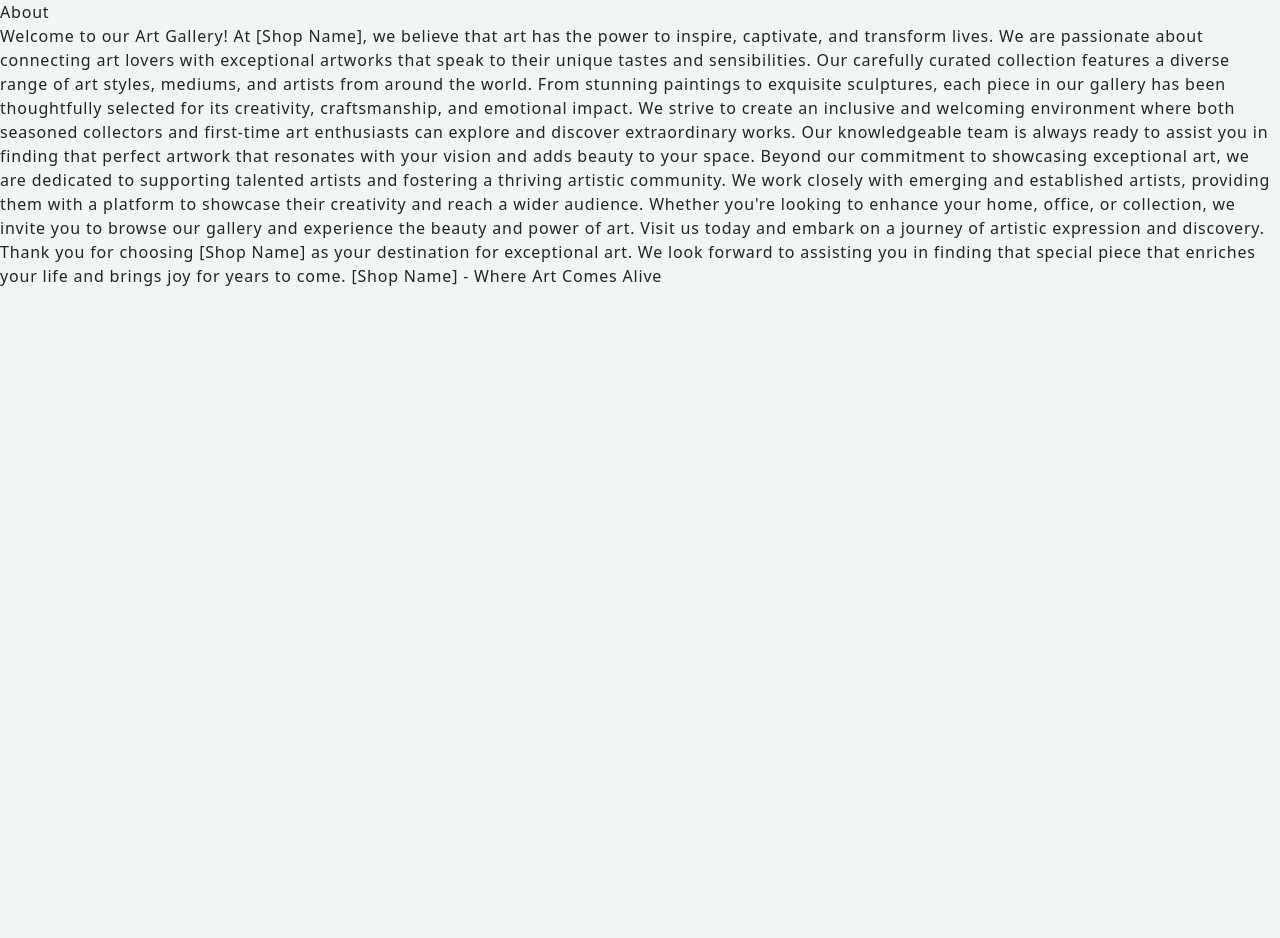
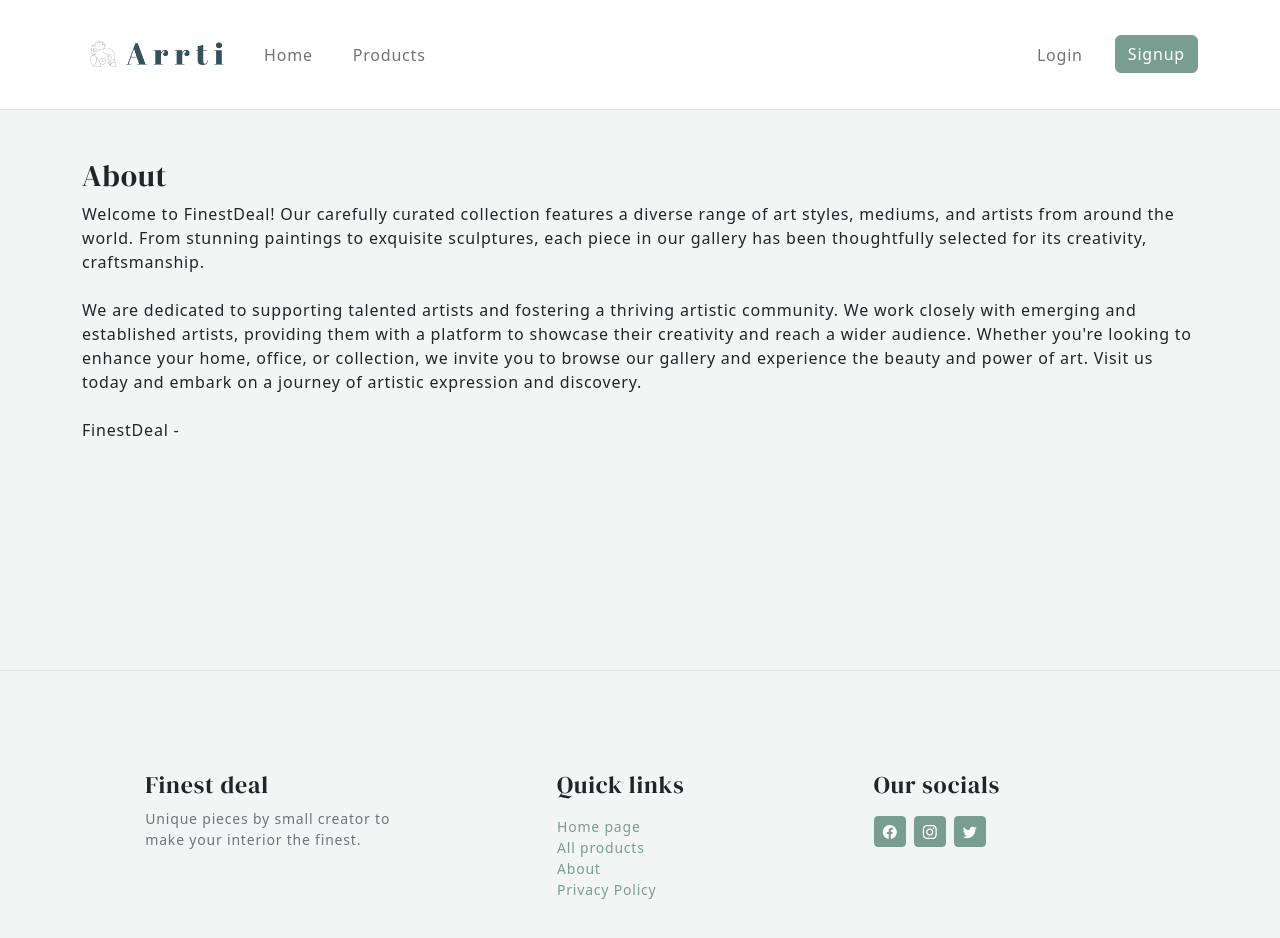
Before and after one commit to 89hars/projectm3-frontend, a React (Vite) app: page /about in a window 1280 px wide. Shown: the top 938 px of the page. Before the commit the page ends 800 px from the top, so only its background shows below. Built offline with nearby package versions, Linux system fonts and the light colour scheme.

Commit message:
other pages styled, email box added

```diff
--- a/src/pages/AboutPage.jsx
+++ b/src/pages/AboutPage.jsx
@@ -1,37 +1,40 @@
 import React from "react";
 import "bootstrap";
+import Layouts from "../components/Layouts";
 
 function AboutPage() {
   return (
-
+    <Layouts>
+    <div className="container py-5">
+        <div className="row">
+          <div className="col-md-12"></div>
     <div>
-      About
+      <h1>About</h1>
       <p>
-        Welcome to our Art Gallery! At [Shop Name], we believe that art has the
-        power to inspire, captivate, and transform lives. We are passionate
-        about connecting art lovers with exceptional artworks that speak to
-        their unique tastes and sensibilities. Our carefully curated collection
+        Welcome to FinestDeal! Our carefully curated collection
         features a diverse range of art styles, mediums, and artists from around
         the world. From stunning paintings to exquisite sculptures, each piece
         in our gallery has been thoughtfully selected for its creativity,
-        craftsmanship, and emotional impact. We strive to create an inclusive
-        and welcoming environment where both seasoned collectors and first-time
-        art enthusiasts can explore and discover extraordinary works. Our
-        knowledgeable team is always ready to assist you in finding that perfect
-        artwork that resonates with your vision and adds beauty to your space.
-        Beyond our commitment to showcasing exceptional art, we are dedicated to
+        craftsmanship.
+        <br></br>
+        <br></br>
+
+        We are dedicated to
         supporting talented artists and fostering a thriving artistic community.
         We work closely with emerging and established artists, providing them
         with a platform to showcase their creativity and reach a wider audience.
         Whether you're looking to enhance your home, office, or collection, we
         invite you to browse our gallery and experience the beauty and power of
         art. Visit us today and embark on a journey of artistic expression and
-        discovery. Thank you for choosing [Shop Name] as your destination for
-        exceptional art. We look forward to assisting you in finding that
-        special piece that enriches your life and brings joy for years to come.
-        [Shop Name] - Where Art Comes Alive
+        discovery.
+        <br></br>
+        <br></br>
+        FinestDeal -
       </p>
     </div>
+    </div>
+    </div>
+    </Layouts>
 
   );
 }
--- a/src/pages/ContactPage.jsx
+++ b/src/pages/ContactPage.jsx
@@ -1,19 +1,43 @@
 import React from "react";
-import "bootstrap";
+import Layouts from "../components/Layouts";
 
 function ContactPage() {
   return (
-    <div>
-      Contact
-      <div>
-        <p> FakeStreet 3210 </p>
-        <p> 14693 Berlin </p>
-        <p> Open Monday until Friday </p>
-        <p> From 11.00 until 18.00 hrs </p>
-        <p> +49 (0)34 3167776 </p>
-        <p> fakeinfo@gmail.com </p>
+    <Layouts>
+      <div className="container py-5">
+        <div className="row">
+          <div className="col-md-6">
+            <h1>Contact</h1>
+            <div>
+              <p>FakeStreet 3210</p>
+              <p>14693 Berlin</p>
+              <p>Open Monday until Friday</p>
+              <p>From 11.00 until 18.00 hrs</p>
+              <p>+49 (0)34 3167776</p>
+              <p>fakeinfo@gmail.com</p>
+            </div>
+          </div>
+          <div className="col-md-6">
+            <h2>Send us a message</h2>
+            <form>
+              <div className="mb-3">
+                <label htmlFor="name" className="form-label">Your Name</label>
+                <input type="text" className="form-control" id="name" />
+              </div>
+              <div className="mb-3">
+                <label htmlFor="email" className="form-label">Your Email</label>
+                <input type="email" className="form-control" id="email" />
+              </div>
+              <div className="mb-3">
+                <label htmlFor="message" className="form-label">Message</label>
+                <textarea className="form-control" id="message" rows="5"></textarea>
+              </div>
+              <button type="submit" className="btn btn-primary">Submit</button>
+            </form>
+          </div>
+        </div>
       </div>
-    </div>
+    </Layouts>
   );
 }
 
--- a/src/pages/PrivacyPage.jsx
+++ b/src/pages/PrivacyPage.jsx
@@ -1,12 +1,19 @@
 import React from "react";
-import "bootstrap";
+import Layouts from "../components/Layouts";
 
 function PrivacyPage() {
   return (
-    <div>
-      Privacy Policy
-      <p> Privacy is a myth </p>
-    </div>
+    <Layouts>
+      <div className="container py-5">
+        <div className="row">
+          <div className="col-md-12">
+            <h1>Privacy Policy</h1>
+            <p> The protection of privacy and personal data is governed by the General Data Protection Regulation (GDPR) and the German Federal Data Protection Act (Bundesdatenschutzgesetz or BDSG). These laws apply to all businesses and organizations that process personal data of individuals located within the European Union, including e-commerce websites.
+            </p>
+          </div>
+        </div>
+      </div>
+    </Layouts>
   );
 }
 
```
